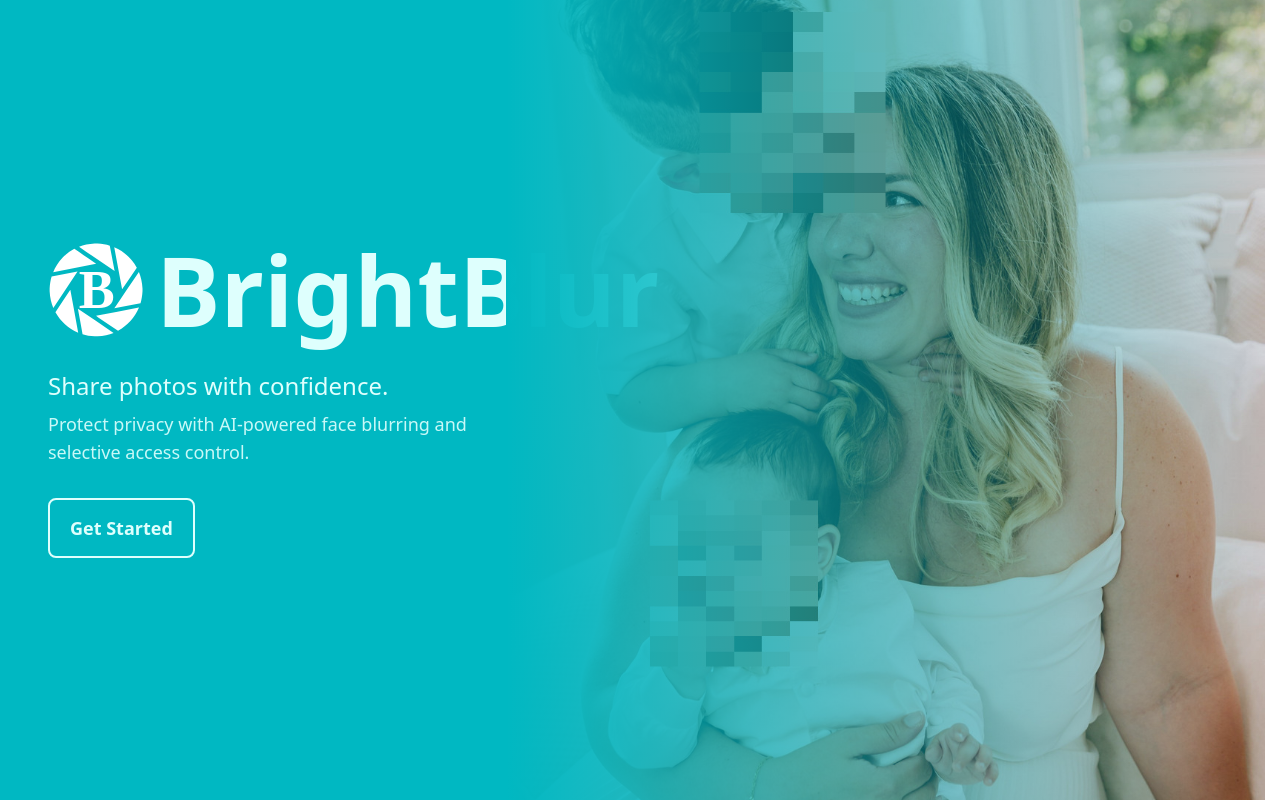
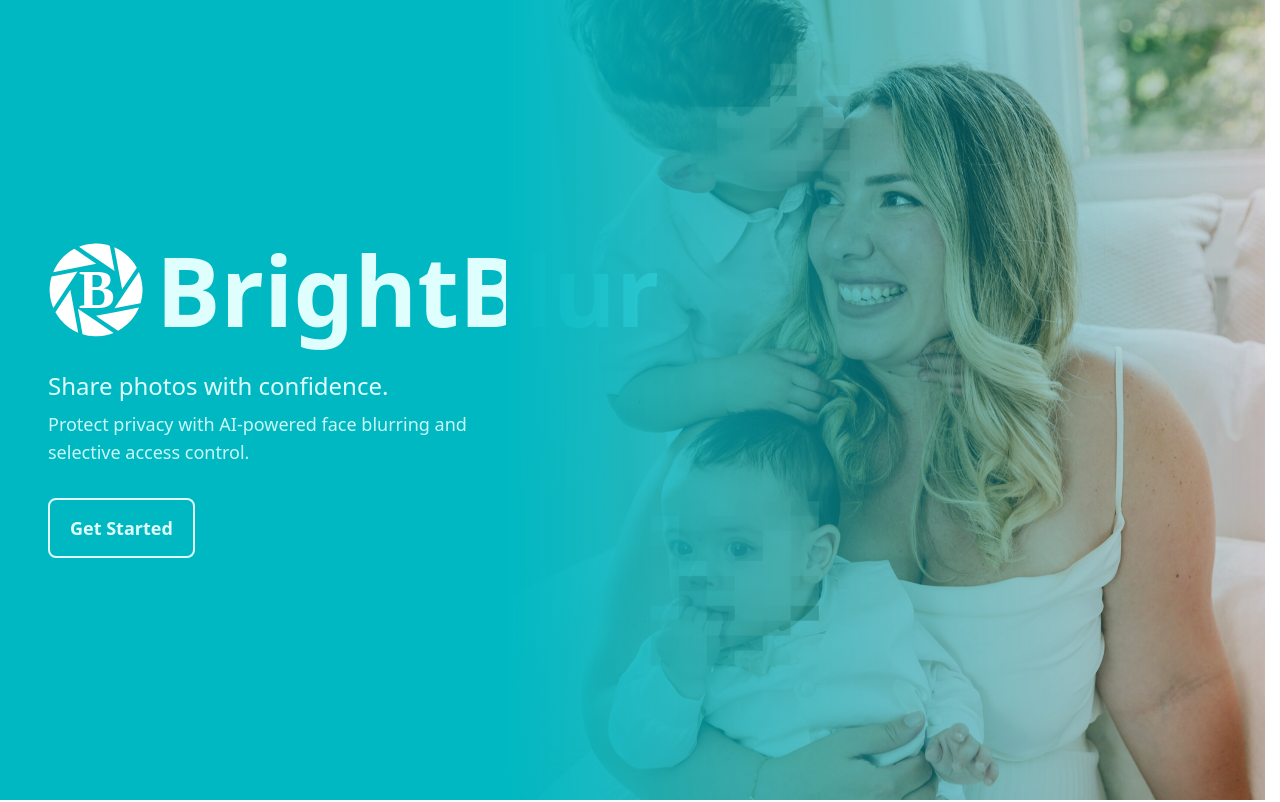
Before and after one commit to joeinnes/brightblur-jazz, a SvelteKit app: page / in a window 1280 px wide. Shown: the top 802 px of the page. Built offline with nearby package versions, Linux system fonts and the light colour scheme; what jazz-tools would draw is missing.

Commit message:
Improve the landing page

```diff
--- a/src/routes/+layout.svelte
+++ b/src/routes/+layout.svelte
@@ -68,7 +68,7 @@
 			<img
 				src="/demo/blurred.jpg"
 				alt="Blurred example"
-				class="absolute inset-0 h-full w-full object-cover transition-opacity duration-500 group-hover:opacity-0"
+				class="blurred-image absolute inset-0 h-full w-full object-cover transition-opacity duration-500 group-hover:opacity-0"
 			/>
 		</div>
 	</div>
@@ -209,6 +209,25 @@
 		height: 100%;
 	}
 
+	.blurred-image {
+		animation: pulse-opacity 3s infinite ease-in-out;
+	}
+
+	.group:hover .blurred-image {
+		animation: none;
+		opacity: 0;
+	}
+
+	@keyframes pulse-opacity {
+		0%,
+		100% {
+			opacity: 1;
+		}
+		50% {
+			opacity: 0.3;
+		}
+	}
+
 	@media (max-width: 768px) {
 		.fadein img {
 			object-position: 70% center;
```
Also changed, not shown: static/demo/blurred.jpg.
